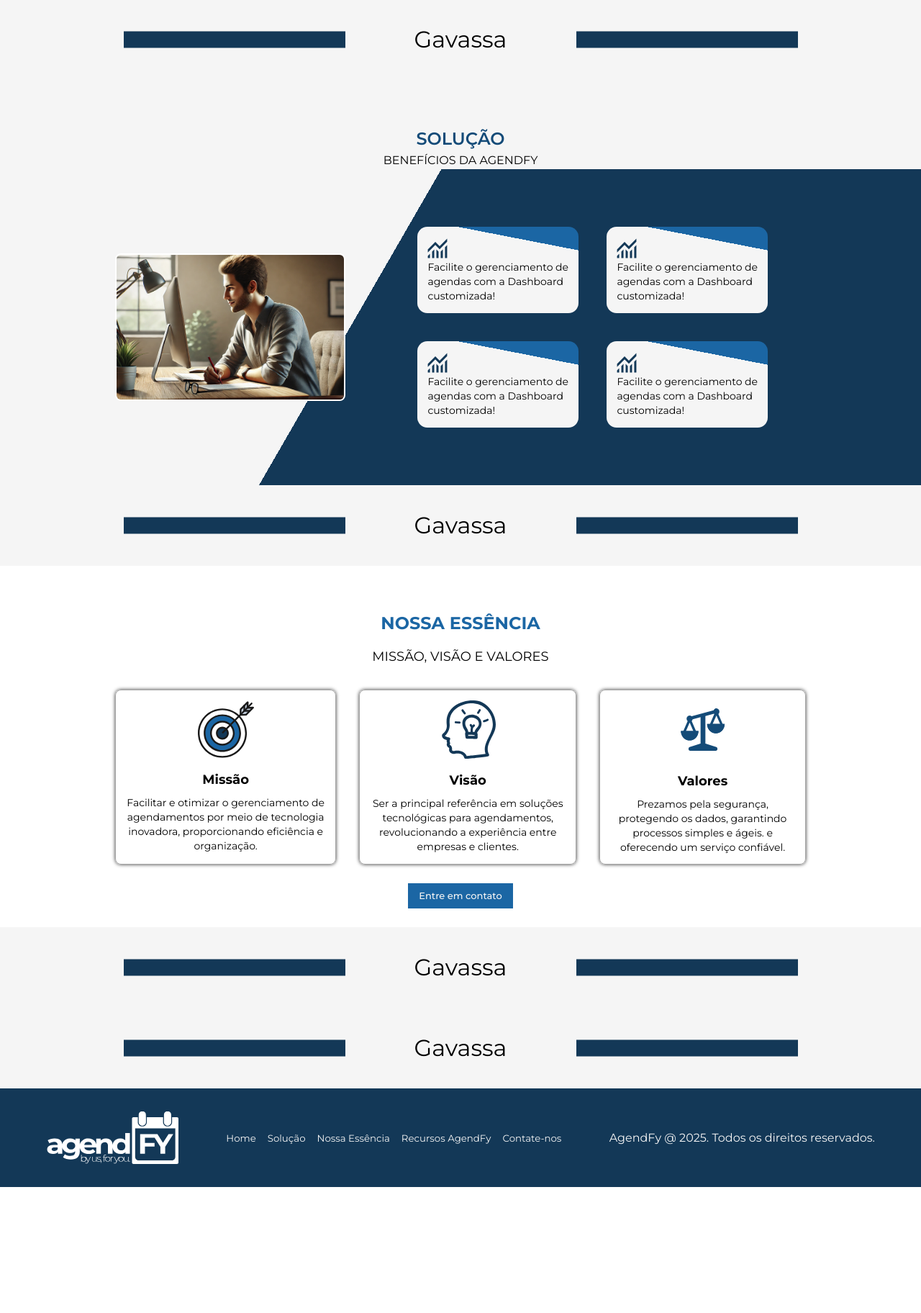
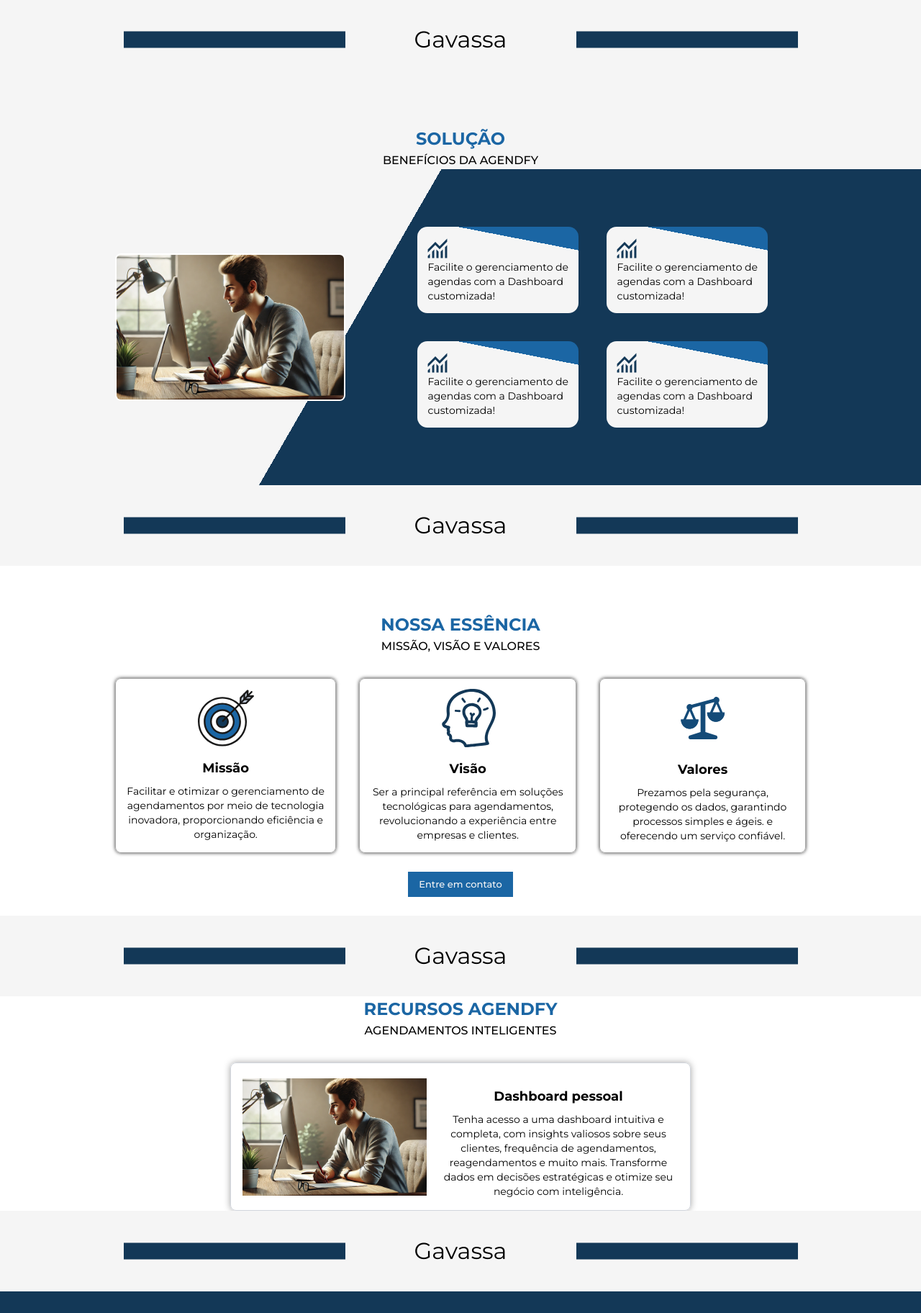
Before and after one commit to KauanPaschoal/web-projeto, a React (Vite) app in the folder web-agendfy/: page / in a window 1280 px wide. Shown: the part 504-2328 px from the top of the page at 72% size. Before the commit the page ends 2153 px from the top, so only its background shows below. Built offline with nearby package versions, Linux system fonts and the light colour scheme.

Commit message:
adicionado padrão para css de titulo e subtitulo com app.css e inicio secao recursos

```diff
--- a/web-agendfy/src/App.css
+++ b/web-agendfy/src/App.css
@@ -74,6 +74,18 @@ button {
   justify-content: center;
   padding: 1em 10em;
   gap: 3em;
+}
+
+.titulo-section{
+  color: var(--LightBlueFy);
+  font-size: x-large;
+  font-weight: bold;
+}
+
+.subtitulo-section{
+  color: var(--BlackFy);
+  font-size: medium;
+  font-weight: 500;
 }
 
 
--- a/web-agendfy/src/App.jsx
+++ b/web-agendfy/src/App.jsx
@@ -16,6 +16,7 @@ import DivisaoComponent from './assets/components/divisao/divisao'
 import HomeComponent from './assets/components/home/HomeComponent'
 import NossaEssenciaComponent from './assets/components/nossa-essencia/NossaEssenciaComponent'
 import SolucaoComponent from './assets/components/solucao/SolucaoComponent';
+import RecursosComponent from './assets/components/recursos/RecursosComponent';
 
 
 
@@ -30,6 +31,7 @@ function App() {
         <HeaderComponent></HeaderComponent>
         {/* Seção Home */}
         <HomeComponent></HomeComponent>
+
         <DivisaoComponent></DivisaoComponent>
 
         <SolucaoComponent></SolucaoComponent>
@@ -40,10 +42,7 @@ function App() {
 
         <DivisaoComponent></DivisaoComponent>
 
-
-        <section className="section-recursos" id="recursos">
-
-        </section>
+        <RecursosComponent></RecursosComponent>
 
         <DivisaoComponent></DivisaoComponent>
 
--- a/web-agendfy/src/assets/components/nossa-essencia/NossaEssenciaComponent.jsx
+++ b/web-agendfy/src/assets/components/nossa-essencia/NossaEssenciaComponent.jsx
@@ -4,11 +4,12 @@ import ValoresImg from '../../images/essencia/valores_img.svg'
 import VisaoImg from '../../images/essencia/visao_img.svg'
 import './styles.css'
 
+
 const NossaEssenciaComponent = () => {
     return (
         <section className="section-nossa-essencia flex flex-col justify-between items-center p-12 md:p-40" id="essencia">
-            <h1 className="text-lightBlueFy text-2xl font-bold">NOSSA ESSÊNCIA</h1>
-            <h3 className="text-lg mt-4">MISSÃO, VISÃO E VALORES</h3>
+            <h1 className="titulo-section">NOSSA ESSÊNCIA</h1>
+            <h3 className="subtitulo-section">MISSÃO, VISÃO E VALORES</h3>
             <div className="boxes flex flex-col md:flex-row gap-8 mt-8">
                 <div className="box-content flex flex-col justify-center items-center text-center border border-gray-300 p-4 rounded-lg shadow-md">
                     <img src={MissaoImg} className="w-24" alt="" />
--- /dev/null
+++ b/web-agendfy/src/assets/components/recursos/RecursosComponent.jsx
@@ -0,0 +1,23 @@
+import React from 'react'
+import ImgHome from '../../images/img_home.png'
+import './recursos.css'
+
+const RecursosComponent = () => {
+    return (
+        <div className='div-recursos flex flex-col justify-center items-center p-12 md:p-40' id='recursos'>
+            <h1 className='titulo-section'>RECURSOS AGENDFY</h1>
+            <h3 className='subtitulo-section'>AGENDAMENTOS INTELIGENTES</h3>
+            <section className='cards flex flex-col md:flex-row gap-8 mt-8'>
+                <div className='card-content flex flex-row justify-center items-center text-center border border-gray-300 p-4 rounded-lg shadow-md'>
+                    <img src={ImgHome} className='w-64 '></img>
+                    <div>
+                        <h3 className='mt-4 text-lg font-bold'>Dashboard pessoal</h3>
+                        <p className='mt-2 text-sm'>Tenha acesso a uma dashboard intuitiva e completa, com insights valiosos sobre seus clientes, frequência de agendamentos, reagendamentos e muito mais. Transforme dados em decisões estratégicas e otimize seu negócio com inteligência.</p>
+                    </div>
+                </div>
+            </section>
+        </div>
+    )
+}
+
+export default RecursosComponent
--- /dev/null
+++ b/web-agendfy/src/assets/components/recursos/recursos.css
@@ -0,0 +1,25 @@
+@import "tailwindcss";
+
+.div-recursos{
+    width: 100%;
+
+
+    .cards{
+        width: 50%;
+        height: auto;
+
+        .card-content{
+            display: flex;
+            flex-direction: row;
+            gap: 1em;
+            padding: 1em;
+            box-shadow: 0px 0px 10px 0px var(--GrayFy);
+            transition: 0.3s;
+
+            &:hover{
+                transform: scale(1.05);
+            }
+        }
+    }
+
+}
--- a/web-agendfy/src/assets/components/solucao/SolucaoComponent.jsx
+++ b/web-agendfy/src/assets/components/solucao/SolucaoComponent.jsx
@@ -7,8 +7,8 @@ import './solucao.css'
 const SolucaoComponent = () => {
   return (
     <section className="section-solucao pt-16" id="solucao">
-          <h1>SOLUÇÃO</h1>
-          <h3>BENEFÍCIOS DA AGENDFY</h3>
+          <h1 className='titulo-section'>SOLUÇÃO</h1>
+          <h3 className='subtitulo-section'>BENEFÍCIOS DA AGENDFY</h3>
           <div className="content-solucao flex flex-col md:flex-row lg:flex-row justify-between items-center gap-4 md:gap-8 lg:gap-8 p-4 md:p-10 lg:p-10">
             <img src={ImgHome} className="card-img w-full md:w-1/3 lg:w-1/3 rounded-lg border-2 border-white" alt="" />
             <div className="cards-solucao flex justify-between items-center">
--- a/web-agendfy/src/assets/components/solucao/solucao.css
+++ b/web-agendfy/src/assets/components/solucao/solucao.css
@@ -10,17 +10,6 @@
     padding-top: 4em;
     width: 100%;
     background-color: var(--WhiteFy);
-
-    h1 {
-        color: var(--DarkBlueFy);
-        font-size: x-large;
-        font-weight: 600;
-        margin: 0;
-    }
-
-    h3 {
-        font-size: medium;
-    }
 }
 
 .content-solucao {
```
